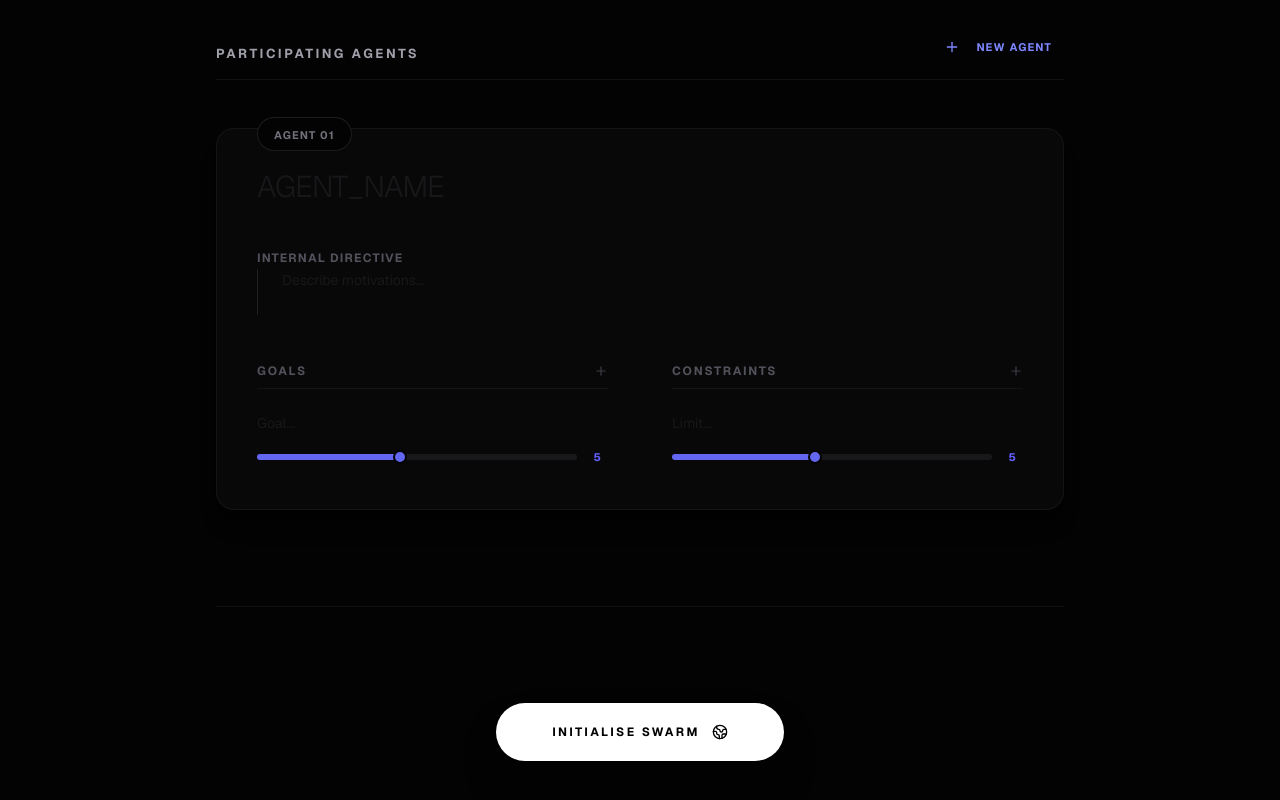
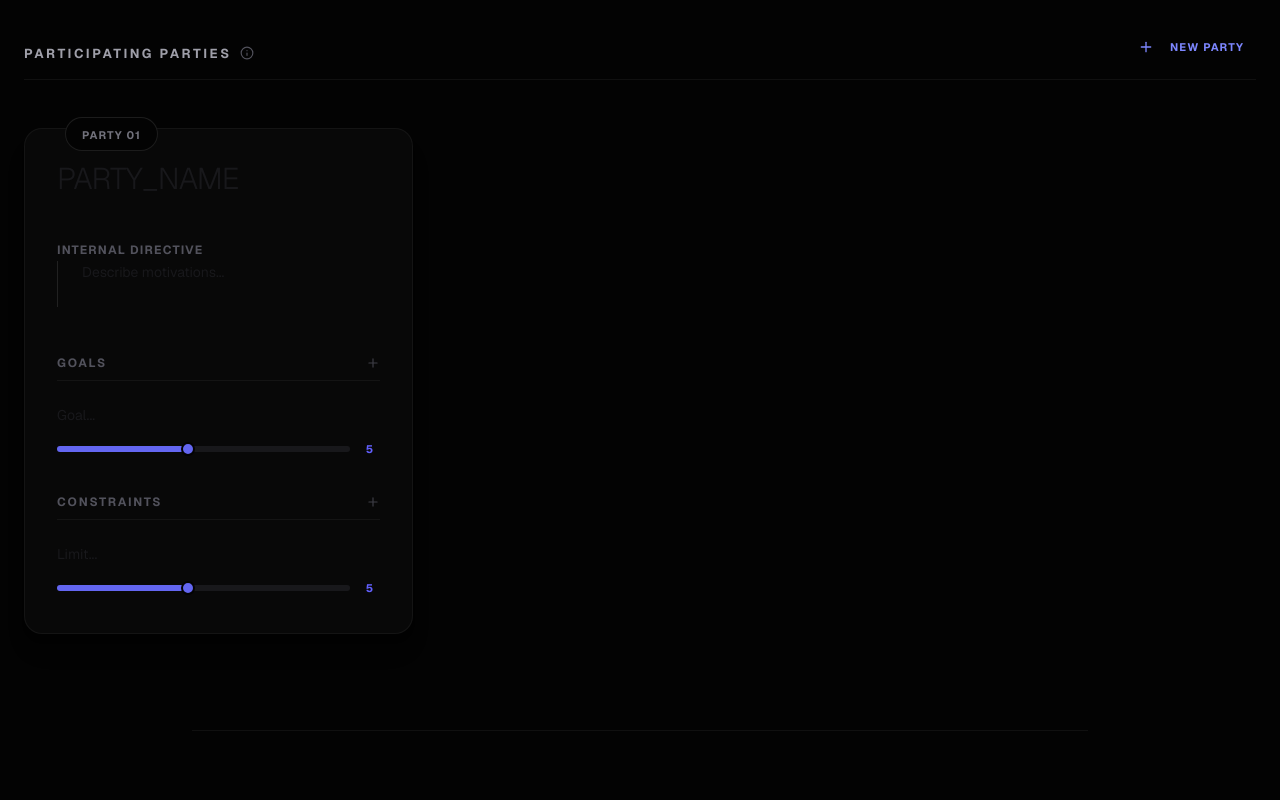
Before and after one commit to Ayush272002/Pact, a Next.js app in the folder frontend/: page /simulate in a window 1280 px wide. Shown: the part 780-1580 px from the top of the page. Built offline with nearby package versions, Linux system fonts and the light colour scheme; a web font is replaced by a local one.

Commit message:
fix card component

```diff
--- a/frontend/app/simulate/page.tsx
+++ b/frontend/app/simulate/page.tsx
@@ -8,7 +8,21 @@
 import { useState, useEffect } from "react";
 import { useSearchParams, useRouter } from "next/navigation";
 import { Button } from "@/components/ui/button";
-import { Plus, Globe2, Zap, X, Trash2, Loader2, Sparkles } from "lucide-react";
+import {
+  Tooltip,
+  TooltipContent,
+  TooltipTrigger,
+} from "@/components/ui/tooltip";
+import {
+  Plus,
+  Globe2,
+  Zap,
+  X,
+  Trash2,
+  Loader2,
+  Sparkles,
+  Info,
+} from "lucide-react";
 
 /** Base URL for the backend API. */
 const API_BASE_URL = "http://localhost:8000/api";
@@ -350,9 +364,9 @@ export default function SimulatePage() {
         </div>
       </nav>
 
-      <main className="max-w-4xl mx-auto px-6 py-20">
+      <main className="px-6 py-20">
         <div className="space-y-24">
-          <section className="space-y-4">
+          <section className="space-y-4 max-w-4xl mx-auto">
             <div className="flex items-center gap-3 text-indigo-400 mb-6">
               <Zap size={14} />
               <span className="text-[12px] uppercase tracking-[0.3em] font-black">
@@ -410,29 +424,41 @@ export default function SimulatePage() {
             </div>
           </section>
 
-          <section className="space-y-12">
-            <div className="flex items-end justify-between border-b border-white/5 pb-4">
-              <h2 className="text-[13px] uppercase tracking-[0.2em] text-zinc-400 font-bold">
-                Participating Agents
-              </h2>
+          <section className="space-y-12 max-w-full">
+            <div className="flex items-end justify-between border-b border-white/5 pb-4 max-w-7xl mx-auto">
+              <div className="flex items-center gap-2">
+                <h2 className="text-[13px] uppercase tracking-[0.2em] text-zinc-400 font-bold">
+                  Participating Parties
+                </h2>
+                <Tooltip>
+                  <TooltipTrigger asChild>
+                    <button className="text-zinc-600 hover:text-zinc-400 transition-colors">
+                      <Info size={14} />
+                    </button>
+                  </TooltipTrigger>
+                  <TooltipContent className="bg-zinc-900 border-zinc-800 text-zinc-200 text-xs max-w-xs">
+                    <p>A party is represented by an agent in the simulation</p>
+                  </TooltipContent>
+                </Tooltip>
+              </div>
               <Button
                 onClick={addParty}
                 variant="ghost"
                 className="text-[11px] uppercase tracking-widest hover:bg-white/5 text-indigo-400 h-8 font-bold"
               >
-                <Plus className="mr-2 h-3 w-3" /> New Agent
+                <Plus className="mr-2 h-3 w-3" /> New Party
               </Button>
             </div>
 
-            <div className="grid gap-16">
+            <div className="grid grid-cols-1 md:grid-cols-2 lg:grid-cols-3 gap-8 max-w-7xl mx-auto">
               {parties.map((party, idx) => (
                 <div
                   key={party.id}
-                  className="group relative bg-[#080808] border border-white/5 p-10 rounded-2xl hover:border-white/10 transition-all duration-500 shadow-xl"
+                  className="group relative bg-[#080808] border border-white/5 p-8 rounded-2xl hover:border-white/10 transition-all duration-500 shadow-xl"
                 >
                   <div className="absolute -top-3 left-10 bg-[#030303] px-4 py-1 border border-white/10 rounded-full">
                     <span className="text-[11px] uppercase tracking-[0.1em] font-bold text-zinc-500">
-                      Agent 0{idx + 1}
+                      Party 0{idx + 1}
                     </span>
                   </div>
 
@@ -443,8 +469,8 @@ export default function SimulatePage() {
                         onChange={(e) =>
                           updateParty(party.id, "name", e.target.value)
                         }
-                        placeholder="AGENT_NAME"
-                        className="bg-transparent text-3xl font-light tracking-tight focus:outline-none placeholder:text-zinc-900 w-full"
+                        placeholder="PARTY_NAME"
+                        className="bg-transparent text-3xl font-light tracking-tight focus:outline-none placeholder:text-zinc-900 w-full break-words"
                       />
                       {parties.length > 1 && (
                         <button
@@ -471,7 +497,7 @@ export default function SimulatePage() {
                       />
                     </div>
 
-                    <div className="grid md:grid-cols-2 gap-16">
+                    <div className="space-y-8">
                       {/* Goals */}
                       <div className="space-y-6">
                         <div className="flex justify-between items-center border-b border-white/5 pb-2">
@@ -490,7 +516,7 @@ export default function SimulatePage() {
                             <div key={i} className="space-y-3">
                               <div className="flex items-center justify-between gap-2">
                                 <input
-                                  className="flex-1 bg-transparent text-sm text-zinc-200 focus:outline-none placeholder:text-zinc-900"
+                                  className="flex-1 bg-transparent text-sm text-zinc-200 focus:outline-none placeholder:text-zinc-900 break-words overflow-hidden text-ellipsis"
                                   placeholder="Goal..."
                                   value={g.text}
                                   onChange={(e) =>
@@ -548,7 +574,7 @@ export default function SimulatePage() {
                             <div key={i} className="space-y-3">
                               <div className="flex items-center justify-between gap-2">
                                 <input
-                                  className="flex-1 bg-transparent text-sm text-zinc-200 focus:outline-none placeholder:text-zinc-900"
+                                  className="flex-1 bg-transparent text-sm text-zinc-200 focus:outline-none placeholder:text-zinc-900 break-words overflow-hidden text-ellipsis"
                                   placeholder="Limit..."
                                   value={c.text}
                                   onChange={(e) =>
@@ -600,7 +626,7 @@ export default function SimulatePage() {
             </div>
           </section>
 
-          <footer className="flex flex-col items-center py-24 border-t border-white/5">
+          <footer className="flex flex-col items-center py-24 border-t border-white/5 max-w-4xl mx-auto">
             <button
               onClick={handleInitialiseSwarm}
               disabled={isSubmitting}
```
